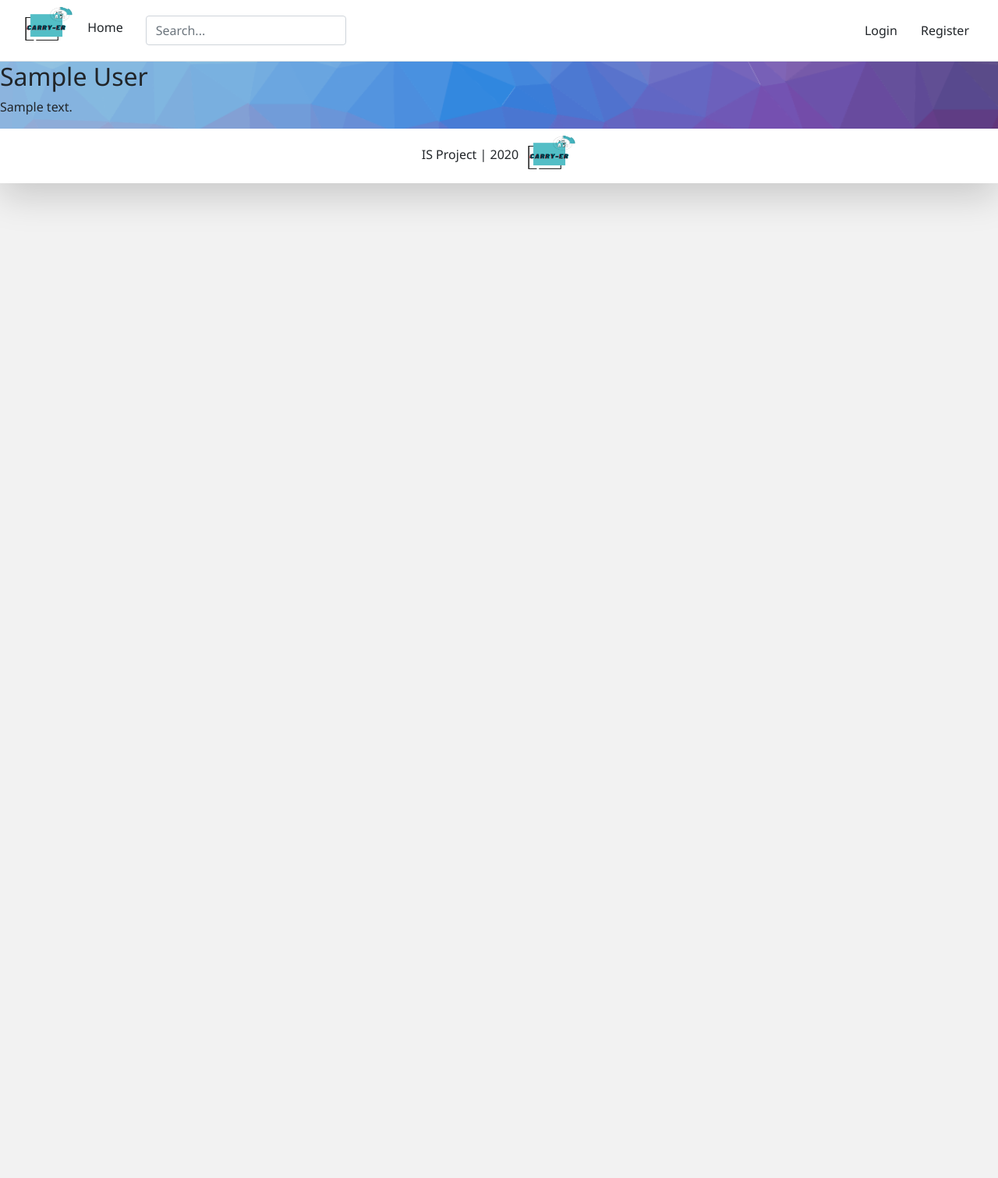
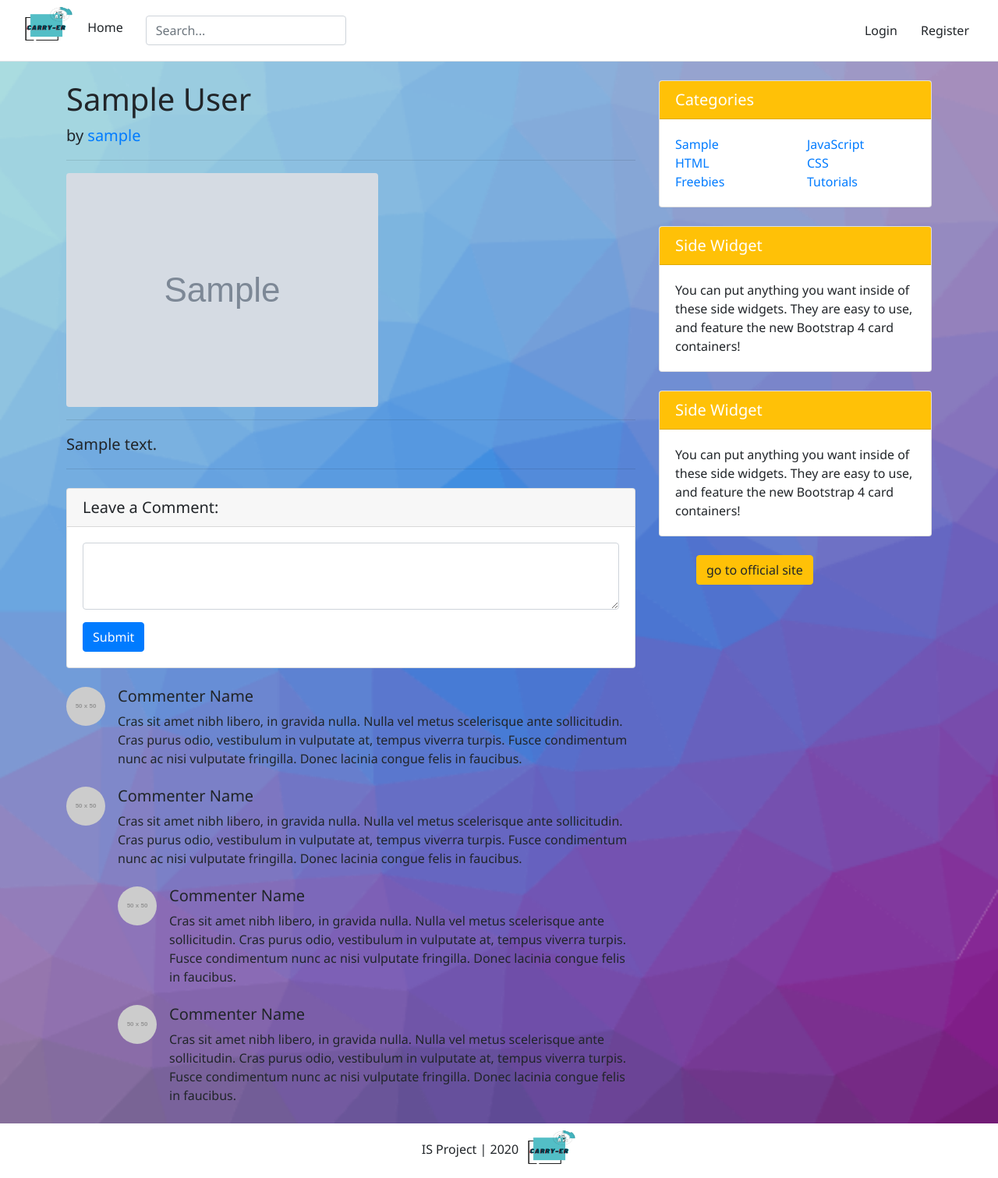
Before and after one commit to sorinaioja/is_project, a Django app: page /company/1/ in a window 1280 px wide. Shown: the whole page at 78% size. Before the commit the page ends 264 px from the top, so only its background shows below. Run offline with Django 3.2, Linux system fonts and the light colour scheme; tables that the repository leaves empty hold one stand-in row (values such as "Sample post"); grey boxes marked "Sample" are stand-in pictures; grey boxes labelled with a size stand in for pictures from a placeholder-image service; some libraries are stand-ins or nearby versions.

Commit message:
template pagina companie plus imagine

```diff
--- a/src/account/models.py
+++ b/src/account/models.py
@@ -105,7 +105,8 @@ class Company(models.Model):
     name = models.CharField(max_length=100, blank=True)
     field = models.CharField(max_length=100, blank=True)
     about = models.CharField(max_length=500, blank=True)
-    link = models.CharField(max_length=200, blank = True, null =True)
+    link = models.CharField(max_length=200, blank=True, null=True)
+    header_image = models.ImageField(null=True, blank=True, upload_to='company_image')
 
     def __str__(self):
         return self.user.username
--- a/src/account/templates/account/company_detail.html
+++ b/src/account/templates/account/company_detail.html
@@ -1,11 +1,197 @@
 {% extends 'base.html' %}
 {% load static %}
 {% block content %}
+<style>
+    .container  {
 
-<div class="company">
+	  flex-shrink: 0;
+	  flex-grow: 1;
+	  display: flex;
+	  flex-direction: column;
+	  min-height: 80vh;
+	  justify-content: center;
+	  align-items: center
+}
 
-        <h2>{{ company.name }}</h2>
-        <p>{{ company.about|linebreaksbr }}</p>
+.wizard{
+ margin-top:50px;
+
+}
+
+.myButton {
+	box-shadow: 3px 4px 0px 0px #7c0da8;
+	background:linear-gradient(to bottom, #79bbff 5%, #e800f0 100%);
+	background-color:#79bbff;
+	border-radius:5px;
+	border:1px solid #e4cbf2;
+	display:flex;
+	cursor:pointer;
+	color:#ffffff;
+	font-family:Arial;
+	font-size:17px;
+	font-weight:bold;
+	padding:12px 44px;
+	text-decoration:none;
+	text-shadow:0px 1px 0px #c817eb;
+	position: relative;
+	left: 30%;
+}
+.myButton:hover {
+	background:linear-gradient(to bottom, #e800f0 5%, #79bbff 100%);
+	background-color:#e800f0;
+}
+.myButton:active {
+	position:relative;
+	top:1px;
+}
+
+
+
+</style>
+<div class="container">
+
+    <div class="row">
+      <!-- Post Content Column -->
+      <div class="col-lg-8">
+
+        <!-- Title -->
+        <h1 class="mt-4">{{company.name}}</h1>
+
+        <!-- Author -->
+        <p class="lead">
+          by
+          <a href="#">{{company.user}}</a>
+        </p>
+
+
+        <hr>
+
+        <!-- Preview Image -->
+        {% if company.header_image %}
+        <img class="img-fluid rounded" src="{{company.header_image.url }}" alt="No image">
+        {% endif %}
+        <hr>
+
+        <!-- Post Content -->
+
+
+        <blockquote class="blockquote">
+          <p class="mb-0">{{company.about}}</p>
+
+        </blockquote>
+
+        <hr>
+        <!-- Comments Form -->
+        <div class="card my-4">
+          <h5 class="card-header">Leave a Comment:</h5>
+          <div class="card-body">
+            <form>
+              <div class="form-group">
+                <textarea class="form-control" rows="3"></textarea>
+              </div>
+              <button type="submit" class="btn btn-primary">Submit</button>
+            </form>
+          </div>
+        </div>
+
+        <!-- Single Comment -->
+        <div class="media mb-4">
+          <img class="d-flex mr-3 rounded-circle" src="http://placehold.it/50x50" alt="">
+          <div class="media-body">
+            <h5 class="mt-0">Commenter Name</h5>
+            Cras sit amet nibh libero, in gravida nulla. Nulla vel metus scelerisque ante sollicitudin. Cras purus odio, vestibulum in vulputate at, tempus viverra turpis. Fusce condimentum nunc ac nisi vulputate fringilla. Donec lacinia congue felis in faucibus.
+          </div>
+        </div>
+
+        <!-- Comment with nested comments -->
+        <div class="media mb-4">
+          <img class="d-flex mr-3 rounded-circle" src="http://placehold.it/50x50" alt="">
+          <div class="media-body">
+            <h5 class="mt-0">Commenter Name</h5>
+            Cras sit amet nibh libero, in gravida nulla. Nulla vel metus scelerisque ante sollicitudin. Cras purus odio, vestibulum in vulputate at, tempus viverra turpis. Fusce condimentum nunc ac nisi vulputate fringilla. Donec lacinia congue felis in faucibus.
+
+            <div class="media mt-4">
+              <img class="d-flex mr-3 rounded-circle" src="http://placehold.it/50x50" alt="">
+              <div class="media-body">
+                <h5 class="mt-0">Commenter Name</h5>
+                Cras sit amet nibh libero, in gravida nulla. Nulla vel metus scelerisque ante sollicitudin. Cras purus odio, vestibulum in vulputate at, tempus viverra turpis. Fusce condimentum nunc ac nisi vulputate fringilla. Donec lacinia congue felis in faucibus.
+              </div>
+            </div>
+
+            <div class="media mt-4">
+              <img class="d-flex mr-3 rounded-circle" src="http://placehold.it/50x50" alt="">
+              <div class="media-body">
+                <h5 class="mt-0">Commenter Name</h5>
+                Cras sit amet nibh libero, in gravida nulla. Nulla vel metus scelerisque ante sollicitudin. Cras purus odio, vestibulum in vulputate at, tempus viverra turpis. Fusce condimentum nunc ac nisi vulputate fringilla. Donec lacinia congue felis in faucibus.
+              </div>
+            </div>
+
+          </div>
+        </div>
+      </div>
+
+    <!-- Sidebar Widgets Column -->
+      <div class="col-md-4">
+
+
+
+        <!-- Categories Widget -->
+        <div class="card my-4 ">
+          <h5 class="card-header bg-warning text-white">Categories</h5>
+          <div class="card-body">
+            <div class="row">
+              <div class="col-lg-6">
+                <ul class="list-unstyled mb-0">
+                  <li>
+                    <a href="#">{{company.field}}</a>
+                  </li>
+                  <li>
+                    <a href="#">HTML</a>
+                  </li>
+                  <li>
+                    <a href="#">Freebies</a>
+                  </li>
+                </ul>
+              </div>
+              <div class="col-lg-6">
+                <ul class="list-unstyled mb-0">
+                  <li>
+                    <a href="#">JavaScript</a>
+                  </li>
+                  <li>
+                    <a href="#">CSS</a>
+                  </li>
+                  <li>
+                    <a href="#">Tutorials</a>
+                  </li>
+                </ul>
+              </div>
+            </div>
+          </div>
+        </div>
+
+        <!-- Side Widget -->
+        <div class="card my-4 " >
+          <h5 class="card-header bg-warning text-white">Side Widget</h5>
+          <div class="card-body">
+            You can put anything you want inside of these side widgets. They are easy to use, and feature the new Bootstrap 4 card containers!
+          </div>
+        </div>
+
+        <!-- Side Widget -->
+        <div class="card my-4 ">
+          <h5 class="card-header bg-warning text-white">Side Widget</h5>
+          <div class="card-body">
+            You can put anything you want inside of these side widgets. They are easy to use, and feature the new Bootstrap 4 card containers!
+          </div>
+        </div>
+        <a href={{company.link}}><button type="button" class="ml-5 btn btn-warning align-middle">go to official site</button></a>
+      </div>
+
     </div>
+    <!-- /.row -->
+    </div>
+  <!-- /.container -->
+
 
 {% endblock content %}
--- a/src/templates/base.html
+++ b/src/templates/base.html
@@ -24,7 +24,7 @@
 	.main{
 		min-height: 80h;
 		height: 100%;
-	  	background-image: url('../static/isproject/cool-background.jpg');
+	  	background-image: url('../../static/isproject/cool-background.jpg');
 	  	min-height: 100%;
 	  	background-position: center;
 	  	background-size: cover;
```
Also changed, not shown: src/account/migrations/0007_company_header_image.py (added), src/media_cdn/company_image/DiagramaUseCase_2.png (added), src/media_cdn/company_image/bosch.png (added).
